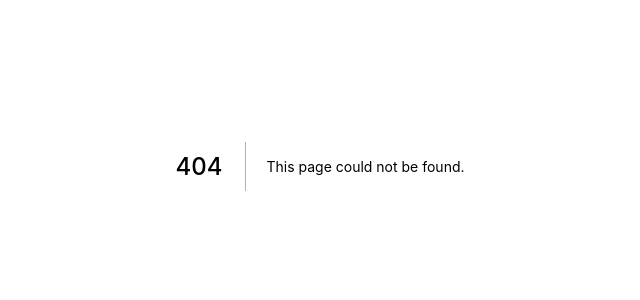
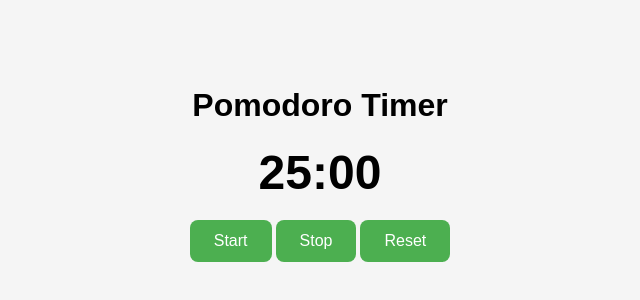
Before and after one commit to jun0222/next-various, a Next.js app: page /pomodoro in a window 1280 px wide. Before the commit this address had no page. Shown: the part 234-534 px from the top of the page, without its empty margins (320-960 px from the left). Built offline with nearby package versions, Linux system fonts and the light colour scheme.

Commit message:
Feature: ポモドーロタイマー

```diff
--- /dev/null
+++ b/components/PomodoroTimer/PomodoroTimer.module.css
@@ -0,0 +1,35 @@
+.center {
+  display: flex;
+  justify-content: center;
+  align-items: center;
+  min-height: 100vh;
+  background-color: #f5f5f5;
+  font-family: 'Arial', sans-serif;
+  flex-direction: column;
+}
+
+.timer {
+  font-size: 3rem;
+  font-weight: bold;
+  margin-bottom: 1rem;
+}
+
+.button {
+  background-color: #4caf50;
+  border: none;
+  color: white;
+  padding: 12px 24px;
+  text-align: center;
+  text-decoration: none;
+  display: inline-block;
+  font-size: 16px;
+  margin: 4px 2px;
+  cursor: pointer;
+  border-radius: 8px;
+  transition-duration: 0.4s;
+}
+
+.button:hover {
+  background-color: #45a049;
+  color: white;
+}
--- /dev/null
+++ b/components/PomodoroTimer/index.tsx
@@ -0,0 +1,70 @@
+import React, { useState, useEffect } from 'react'
+import styles from './PomodoroTimer.module.css'
+
+const PomodoroTimer: React.FC = () => {
+  const [timeLeft, setTimeLeft] = useState(25 * 60)
+  const [timer, setTimer] = useState<NodeJS.Timeout | null>(null)
+  const [isRunning, setIsRunning] = useState(false)
+
+  function formatTime(seconds: number): string {
+    const minutes = Math.floor(seconds / 60)
+    const remainingSeconds = seconds % 60
+    return `${minutes.toString().padStart(2, '0')}:${remainingSeconds
+      .toString()
+      .padStart(2, '0')}`
+  }
+
+  function startTimer(): void {
+    if (isRunning) return
+
+    setIsRunning(true)
+    setTimer(
+      setInterval(() => {
+        setTimeLeft((prevTimeLeft) => {
+          if (prevTimeLeft <= 1) {
+            clearInterval(timer as NodeJS.Timeout)
+            setIsRunning(false)
+            return 25 * 60
+          }
+          return prevTimeLeft - 1
+        })
+      }, 1000),
+    )
+  }
+
+  function stopTimer(): void {
+    setIsRunning(false)
+    clearInterval(timer as NodeJS.Timeout)
+  }
+
+  function resetTimer(): void {
+    stopTimer()
+    setTimeLeft(25 * 60)
+  }
+
+  useEffect(() => {
+    return () => {
+      clearInterval(timer as NodeJS.Timeout)
+    }
+  }, [timer])
+
+  return (
+    <div className={styles.center}>
+      <h1>Pomodoro Timer</h1>
+      <div className={styles.timer}>{formatTime(timeLeft)}</div>
+      <div className={styles.buttons}>
+        <button className={styles.button} onClick={startTimer}>
+          Start
+        </button>
+        <button className={styles.button} onClick={stopTimer}>
+          Stop
+        </button>
+        <button className={styles.button} onClick={resetTimer}>
+          Reset
+        </button>
+      </div>
+    </div>
+  )
+}
+
+export default PomodoroTimer
--- /dev/null
+++ b/pages/pomodoro.tsx
@@ -0,0 +1,12 @@
+import React from 'react'
+import PomodoroTimer from '../components/PomodoroTimer'
+
+function App() {
+  return (
+    <div className="App">
+      <PomodoroTimer />
+    </div>
+  )
+}
+
+export default App
```
Also changed, not shown: pages/index.tsx (+5 -18 lines).
